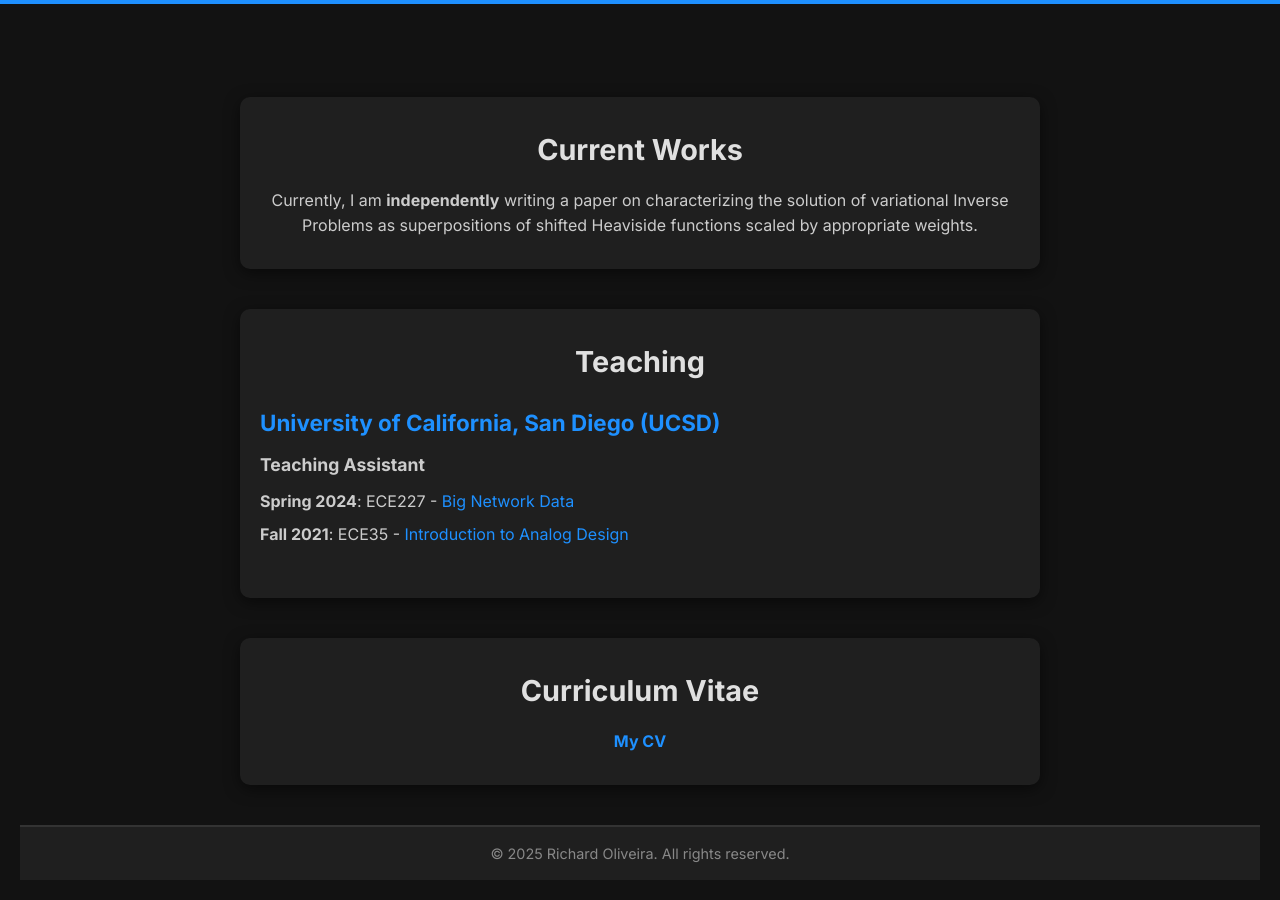
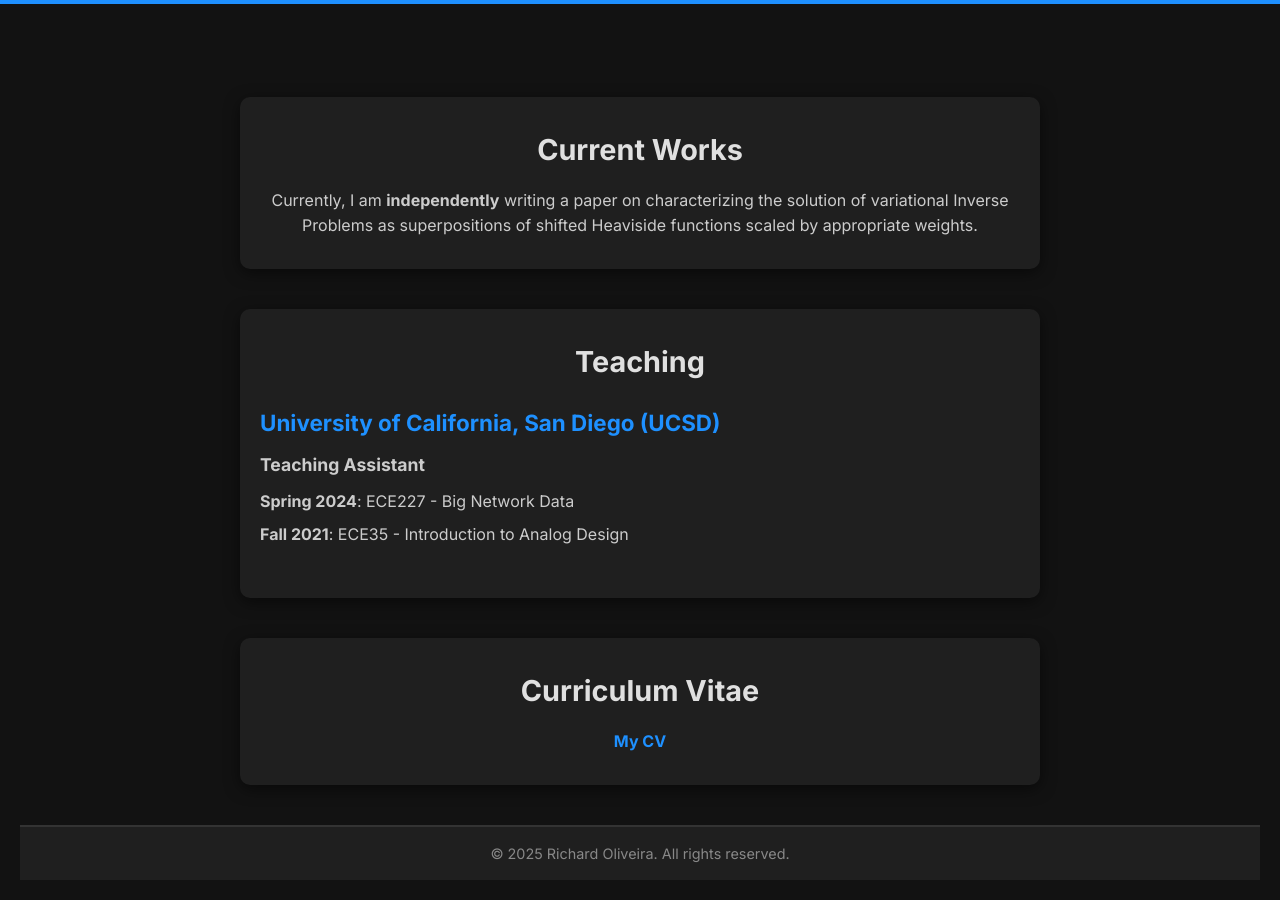
Before and after one commit to raolivei13/website_rich, a Jekyll site: the page index.html, which Jekyll copies as it is, in a window 1280 px wide and 900 px high, scrolled down 629 px. Built offline with Jekyll 4.4.1, drawn with Linux system fonts in a browser that asks for light colours; part of the change alters nothing that is shown.

```diff
--- a/index.html
+++ b/index.html
@@ -78,8 +78,8 @@
       <h3>University of California, San Diego (UCSD)</h3>
       <p class="teaching-role">Teaching Assistant</p>
       <ul class="teaching-courses">
-        <li><strong>Spring 2024</strong>: ECE227 - <a href="https://catalog.ucsd.edu/courses/ECE.html">Big Network Data</a></li>
-        <li><strong>Fall 2021</strong>: ECE35 - <a href="https://catalog.ucsd.edu/courses/ECE.html">Introduction to Analog Design</a></li>
+        <li><strong>Spring 2024</strong>: ECE227 - Big Network Data</li>
+        <li><strong>Fall 2021</strong>: ECE35 - Introduction to Analog Design</li>
       </ul>
     </div>
   </section>
```
